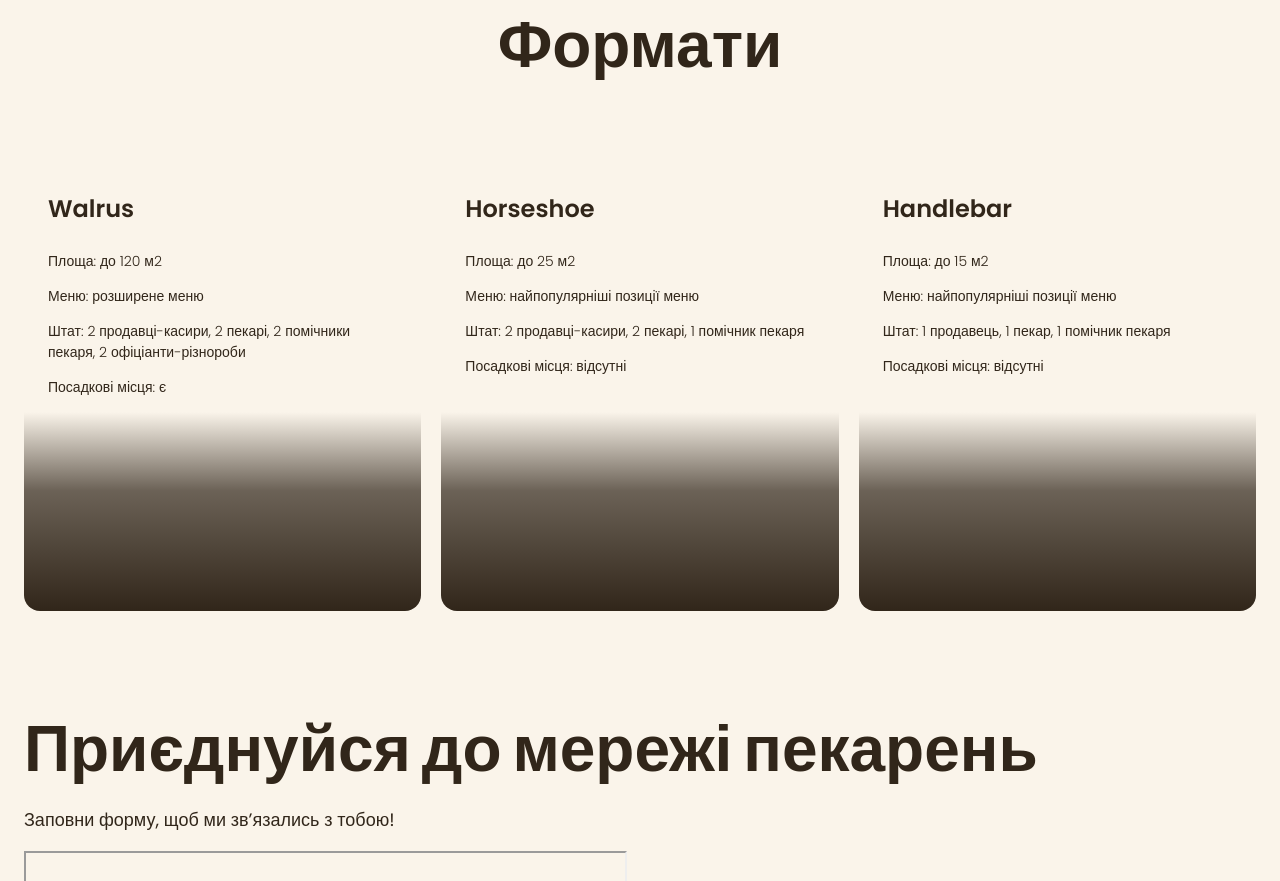
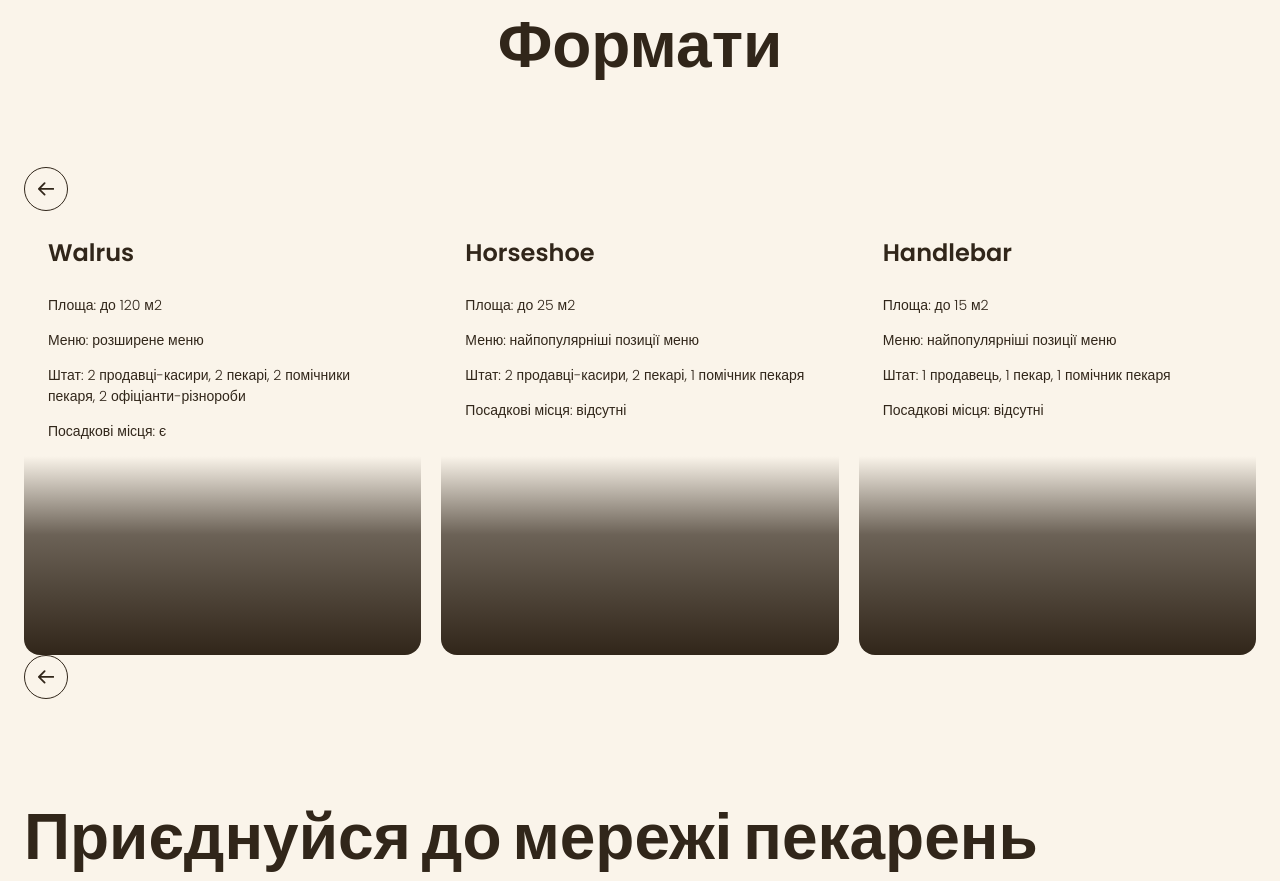
Before and after one commit to sayler7-beep/bakery-test, a plain HTML site: page index.html in a window 1280 px wide. Shown: the part 3071-3952 px from the top of the page. Drawn offline with Linux system fonts and the light colour scheme; grey boxes are pictures that could not be loaded.

Commit message:
Add files via upload

```diff
--- a/css/styles.css
+++ b/css/styles.css
@@ -278,6 +278,26 @@
     font-weight: 300;
 }
 
+/* Carousel */
+.carousel-button {
+    display: flex;
+    align-items: center;
+    justify-content: center;
+    width: 44px;
+    height: 44px;
+    padding: 0;
+    fill: var(--color-primery-dark);
+    background-color: transparent;
+    border-radius: 50%;
+    border: 1px solid var(--color-primery-dark);
+    cursor: pointer;
+}
+
+.carousel-button:hover {
+    background-color: var(--color-primery-dark);
+    fill: var(--color-primery-light);
+}
+
 /* Contact-section */
 .contact-title {
     margin-bottom: 16px;
@@ -295,6 +315,14 @@
     color: var(--color-brend-normal);
 }
 
+.address-icon {
+    fill: var(--color-primery-light);
+}
+
+.address-icon:hover {
+    fill: var(--color-brend-normal);
+}
+
 .addres-copyright {
     font-size: 14px;
 }
--- a/index.html
+++ b/index.html
@@ -112,6 +112,11 @@
       <section class="section" id="formats-section">
         <div class="container">
           <h2 class="formats-title section-title centered">Формати</h2>
+          <button class="carousel-button" type="button">
+            <svg width="16" height="16">
+              <use href="./images/icons.svg#icon-arrow-left"></use>
+            </svg>
+          </button>
           <ul class="formats-list">
             <li class="formats-item">
               <article class="format-card">
@@ -150,6 +155,11 @@
               </article>
             </li>
           </ul>
+          <button class="carousel-button" type="button">
+            <svg width="16" height="16">
+              <use href="./images/icons.svg#icon-arrow-left"></use>
+            </svg>
+          </button>
         </div>
       </section>
       <section class="section" id="contact-section">
@@ -186,14 +196,14 @@
         <address>
           <ul>
             <li>
-              <a class="addres-link" href="tel:+380960000007"
-                >+ 38 (096) 000 00 07</a
-              >
+              <a class="addres-link" href="tel:+380960000007">
+                + 38 (096) 000 00 07
+              </a>
             </li>
             <li>
-              <a class="addres-link" href="mailto:shopbakery@gmail.com"
-                >shopbakery@gmail.com</a
-              >
+              <a class="addres-link" href="mailto:shopbakery@gmail.com">
+                shopbakery@gmail.com
+              </a>
             </li>
             <li>
               <a
@@ -205,18 +215,22 @@
             </li>
             <li>
               <a href="#">
-                <!-- facebook icon -->
+                <svg class="address-icon" width="32" height="32">
+                  <use href="./images/icons.svg#icon-facebook"></use>
+                </svg>
               </a>
             </li>
             <li>
               <a href="#">
-                <!-- instagram icon -->
+                <svg class="address-icon" width="32" height="32">
+                  <use href="./images/icons.svg#icon-instagram"></use>
+                </svg>
               </a>
             </li>
           </ul>
-          <a class="addres-link" href="#" target="_blank"
-            >Політика конфіденційності</a
-          >
+          <a class="addres-link" href="#" target="_blank">
+            Політика конфіденційності
+          </a>
           <p class="addres-copyright">© 2022 Дані захищені</p>
         </address>
       </div>
```
Also changed, not shown: images/icons.svg (added).
